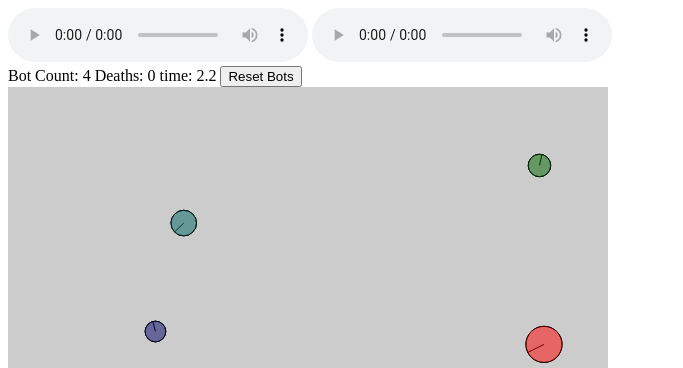
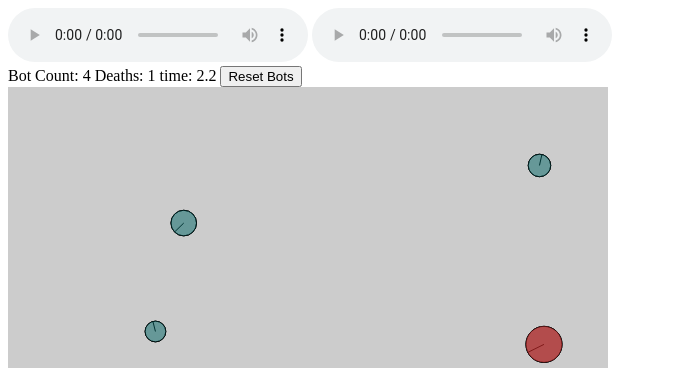
Before and after one commit to Zoe-Khan/2126---5, a plain HTML site: page index.html in a window 1280 px wide. Shown: the top 368 px of the page, without its empty margins (0-683 px from the left). Drawn offline with Linux system fonts and the light colour scheme.

Commit message:
Fixed timer and death count

```diff
--- a/index.html
+++ b/index.html
@@ -1,4 +1,3 @@
-
 
 
 
@@ -96,22 +95,16 @@ function drawBot(bot) {
   y = bot.y - bot.r * Math.sin(bot.theta);
   ctx.lineTo(x, y);
   ctx.stroke();
+
+  if (bot.i == bots.i) {
+    ctx.fillStyle = "rgba(0,100,100,.5)";
+    ctx.fill();
+  }
   if (bot.r == bots[0].r) {
     ctx.fillStyle = "rgba(255,0,0,.5)";
     ctx.fill();
   }
-  if (bot.r == bots[1].r) {
-    ctx.fillStyle = "rgba(0,100,100,.5)";
-    ctx.fill();
-  }
-  if (bot.r == bots[2].r) {
-    ctx.fillStyle = "rgba(0,00,100,.5)";
-    ctx.fill();
-  }
-  if (bot.r == bots[3].r) {
-    ctx.fillStyle = "rgba(0,100,00,.5)";
-    ctx.fill();
-  }
+
 }
 
 function moveBot(bot) {
@@ -157,16 +150,17 @@ function checkCollide() {
         if (bots[i].r < bots[j].r) {
           bots[j].r = Math.sqrt(bots[i].r ** 2 + bots[j].r ** 2);
           bots[i].r = 0;
+          let deaths = document.getElementById("deaths");
+          deaths.innerHTML++
+          deaths = deaths.innerHTML * 1 + 1;
 
         }
       }
     }
   }
-  if (bots[0].r == 0) {
+
+ if (bots[0].r == 0) {
     oh_nosnd.play();
-    let deathSpan = document.getElementById("deaths");
-    deaths = deathSpan.innerHTML * 1 + 1;
-    deaths.innerHTML = deaths;
     doResetBots();
 
   }
```
